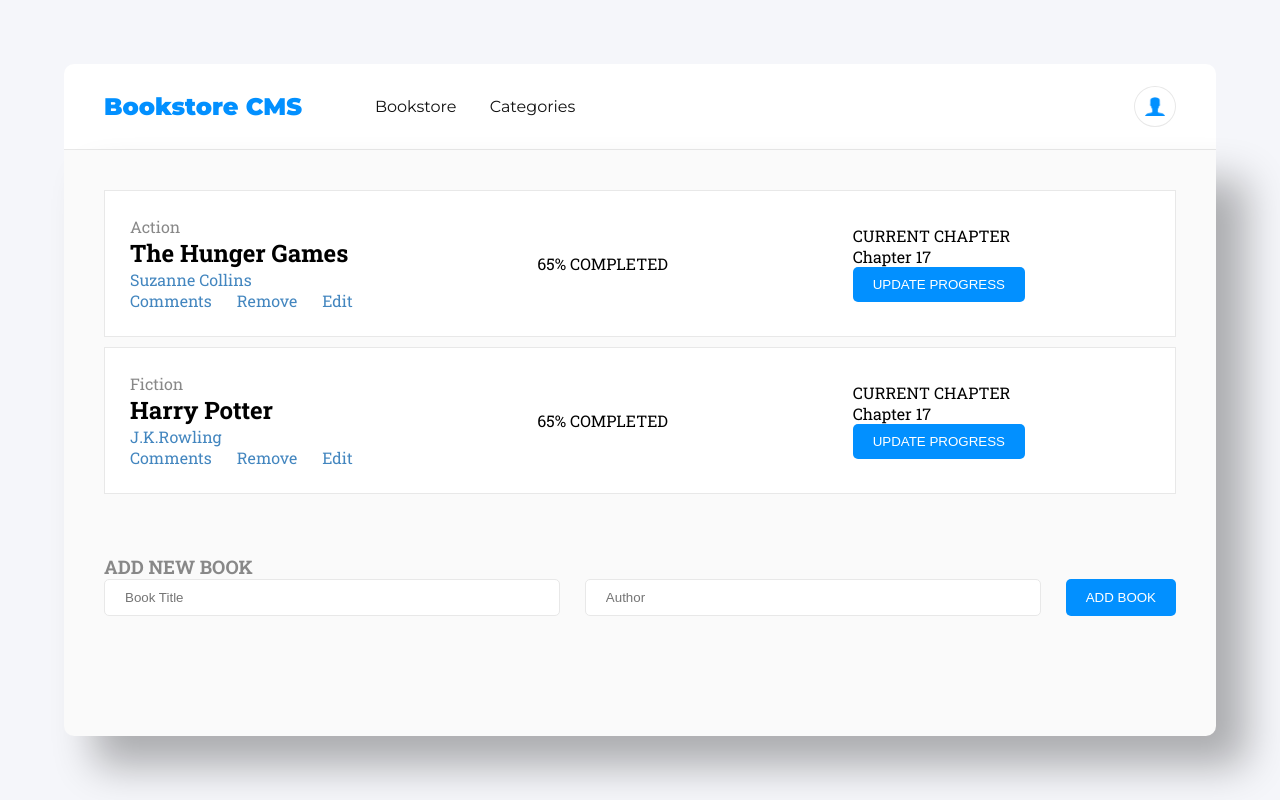
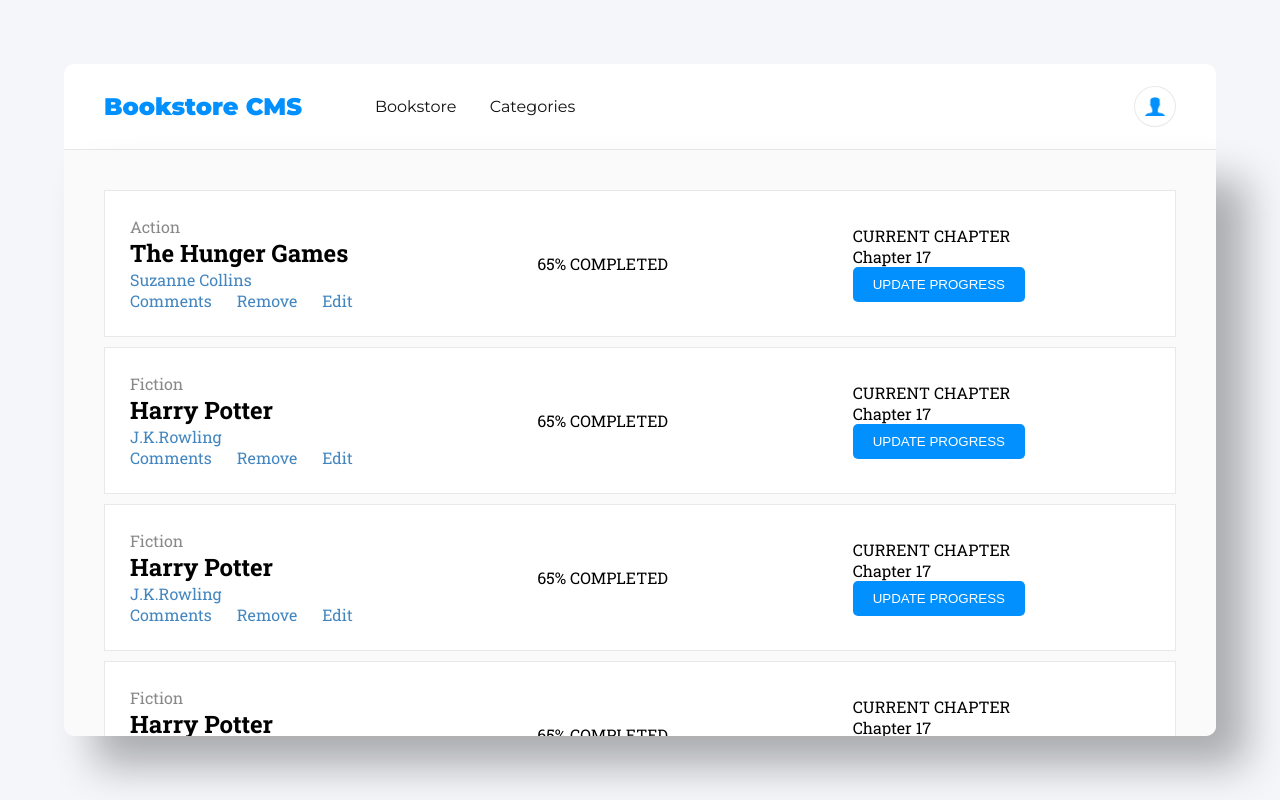
Before and after one commit to VitorGuedesMadeira/Bookstore-React, a React (Create React App) app: page / in a window 1280 px wide. Built offline with nearby package versions, Linux system fonts and the light colour scheme.

Commit message:
Fix bugs

```diff
--- a/src/components/BooksList.js
+++ b/src/components/BooksList.js
@@ -6,6 +6,8 @@
   <div className="books-list">
     <SingleBook genre="Action" title="The Hunger Games" author="Suzanne Collins" />
     <SingleBook genre="Fiction" title="Harry Potter" author="J.K.Rowling" />
+    <SingleBook genre="Fiction" title="Harry Potter" author="J.K.Rowling" />
+    <SingleBook genre="Fiction" title="Harry Potter" author="J.K.Rowling" />
     <Form />
   </div>
 );
--- a/src/index.css
+++ b/src/index.css
@@ -84,6 +84,7 @@
   box-shadow: 30px 30px 40px rgba(0, 0, 0, 0.3);
   border-bottom-right-radius: 10px;
   border-bottom-left-radius: 10px;
+  overflow-y: auto;
 }
 
 .books-categories {
```
